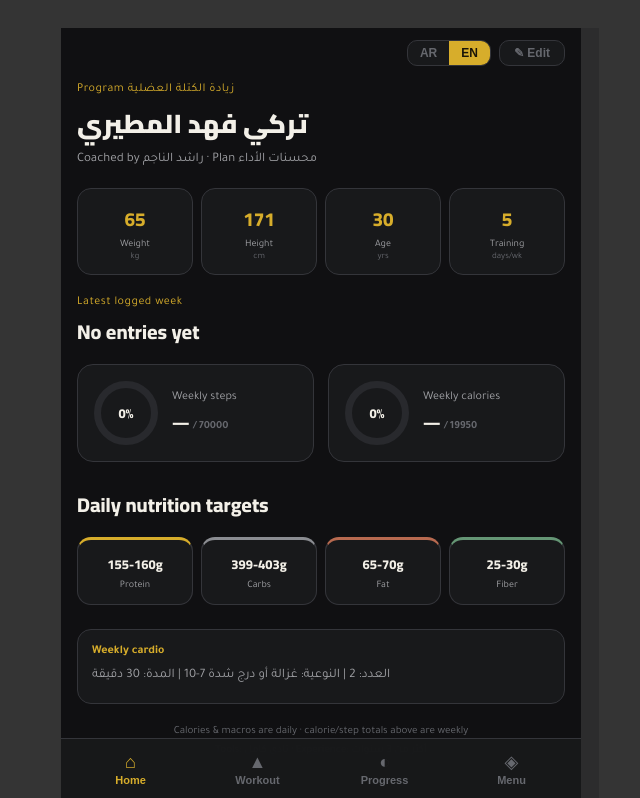
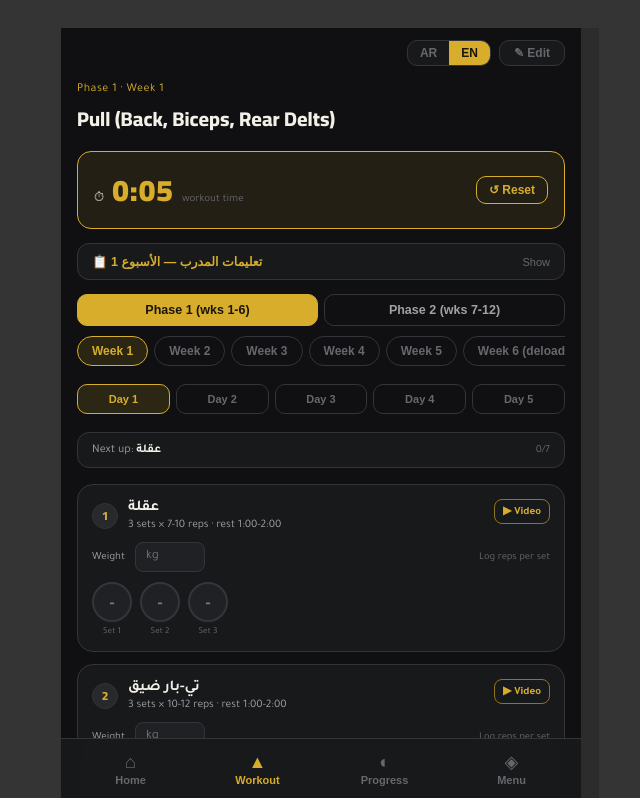
Before and after one commit to almwehey-rgb/tamreen, a React (Vite) app: page / in a window 1280 px wide. Shown: the top 798 px of the page, without its empty margins (319-959 px from the left). Built offline with nearby package versions, Linux system fonts and the light colour scheme.

Commit message:
Open the app straight into the Workout tab
Default tab was Home; the user wants to land directly on the
Workout tab (already resuming at the last incomplete exercise)
instead of a landing page on every open.

```diff
--- a/src/App.jsx
+++ b/src/App.jsx
@@ -294,7 +294,7 @@ function findResumePoint(workoutLogs) {
 }
 
 export default function App() {
-  const [tab, setTab] = useState("home");
+  const [tab, setTab] = useState("workout");
   const [loaded, setLoaded] = useState(false);
   const [workoutLogs, setWorkoutLogs] = useState({});
   const [followup, setFollowup] = useState(emptyFollowup());
```
